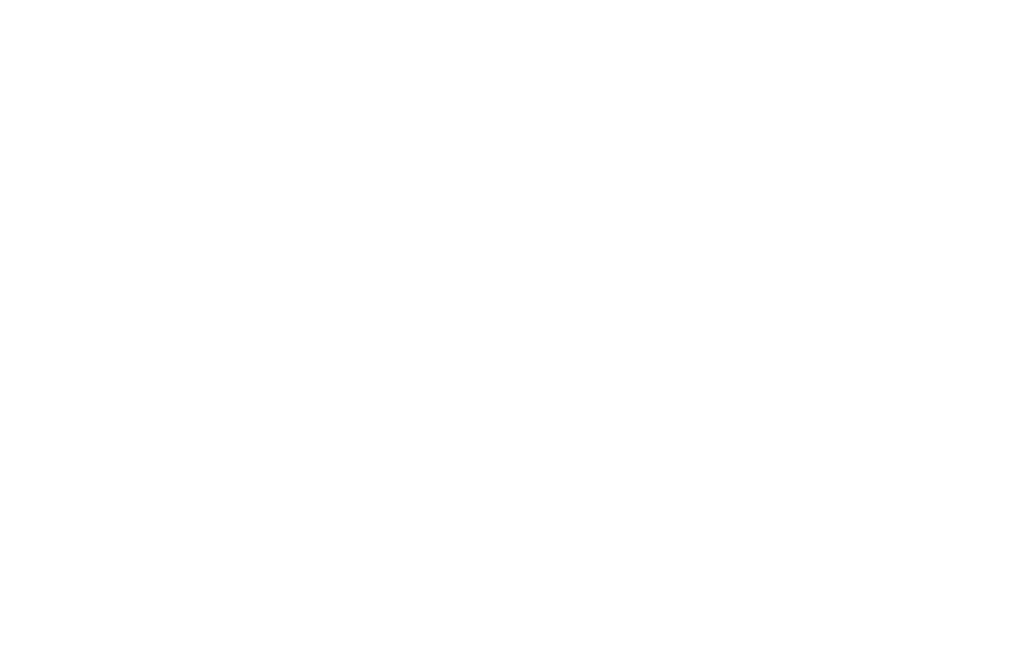
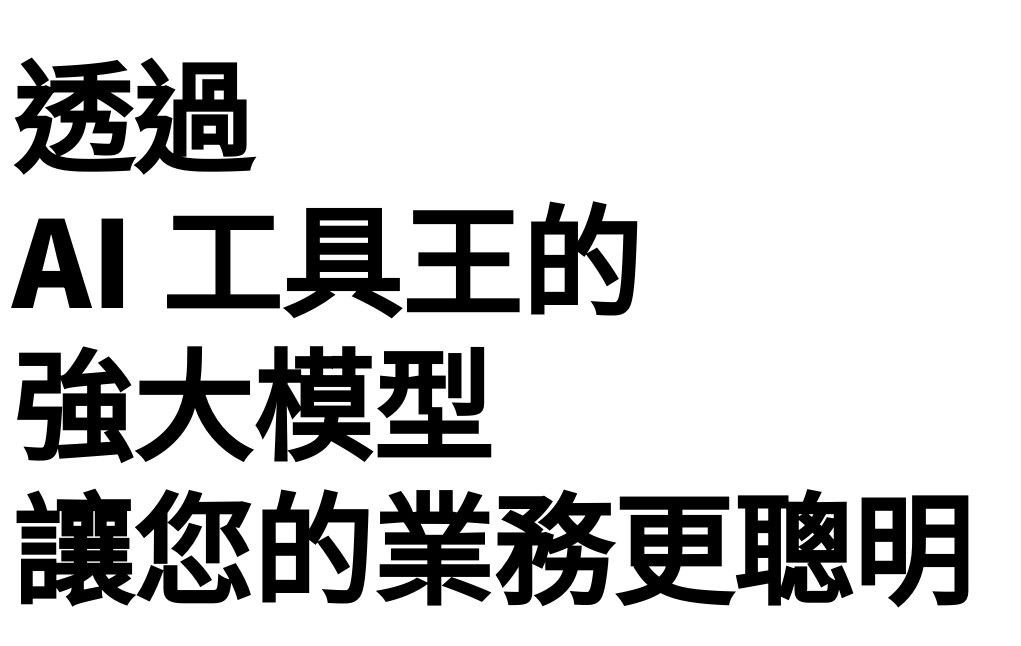
Before and after one commit to happyloa/Hex2023-mission2, a Next.js app: page / in a window 1280 px wide. Shown: the top 646 px of the page, without its empty margins (0-1021 px from the left). Built offline with nearby package versions, Linux system fonts and the light colour scheme.

Commit message:
新增首頁標題內容

```diff
--- a/components/home/HomeTitle.js
+++ b/components/home/HomeTitle.js
@@ -2,8 +2,18 @@ import styles from "./HomeTitle.module.css";
 
 export default function HomeTitle() {
   return (
-    <section>
-      <h1></h1>
+    <section className={styles.container}>
+      <h1 className={styles.title}>
+        透過
+        <br />
+        AI 工具王的
+        <br />
+        強大模型
+        <br />
+        讓您的業務
+        <br className={styles["responsive-break"]} />
+        更聰明
+      </h1>
     </section>
   );
 }
--- a/components/home/HomeTitle.module.css
+++ b/components/home/HomeTitle.module.css
@@ -0,0 +1,16 @@
+.container {
+  max-width: 1296px;
+  padding: 40px 12px 0;
+  margin: 0 auto 100px;
+}
+
+.title {
+  font-size: 120px;
+  font-weight: 900;
+  line-height: 144px;
+  margin: 0 0 40px;
+}
+
+.responsive-break {
+  display: none;
+}
```
